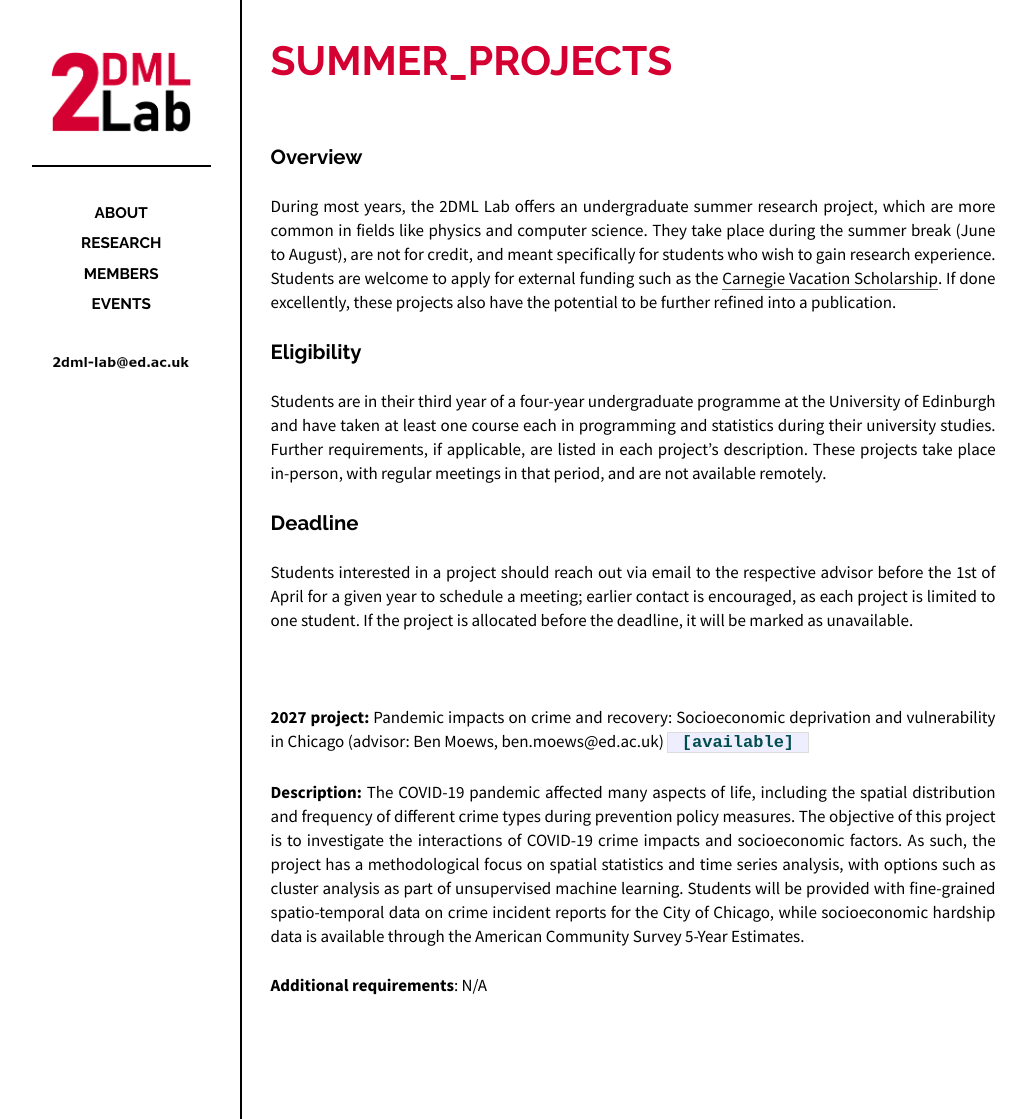
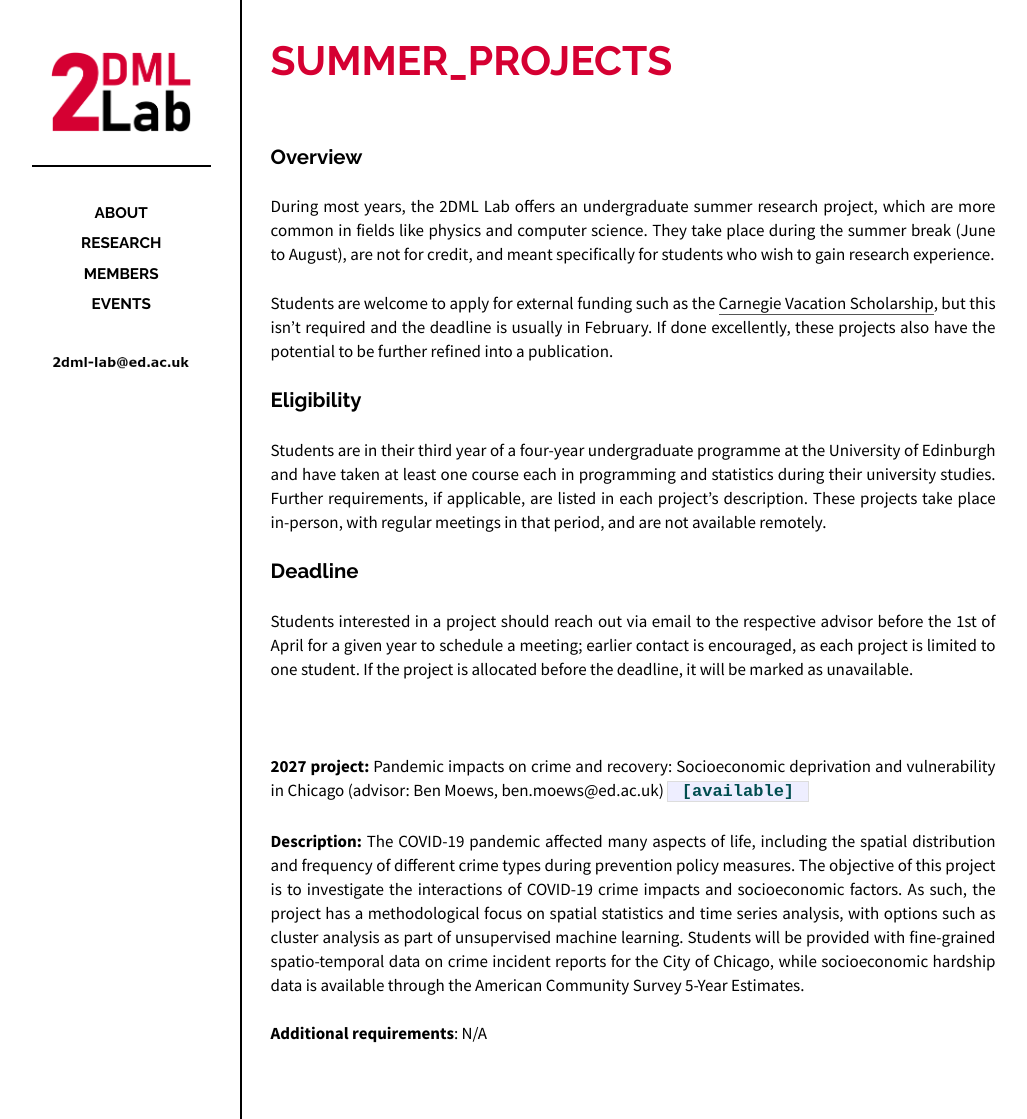
Before and after one commit to 2dml-lab/2dml-lab.github.io, a Jekyll site: the page built from _posts/2024-01-31-summer_projects.md, in a window 1280 px wide. Shown: the whole page, without its empty margins (118-1145 px from the left). Built offline with Jekyll 4.4.1, drawn with Linux system fonts in a browser that asks for light colours; our own code applies the rules of GitHub Pages for plain Markdown files.

Commit message:
Update 2024-01-31-summer_projects.md

```diff
--- a/_posts/2024-01-31-summer_projects.md
+++ b/_posts/2024-01-31-summer_projects.md
@@ -12,7 +12,9 @@
 
 ## Overview
 
-During most years, the 2DML Lab offers an undergraduate summer research project, which are more common in fields like physics and computer science. They take place during the summer break (June to August), are not for credit, and meant specifically for students who wish to gain research experience. Students are welcome to apply for external funding such as the [Carnegie Vacation Scholarship](https://carnegie-trust.org/award-schemes/vacation-scholarships). If done excellently, these projects also have the potential to be further refined into a publication.
+During most years, the 2DML Lab offers an undergraduate summer research project, which are more common in fields like physics and computer science. They take place during the summer break (June to August), are not for credit, and meant specifically for students who wish to gain research experience.
+
+Students are welcome to apply for external funding such as the [Carnegie Vacation Scholarship](https://carnegie-trust.org/award-schemes/vacation-scholarships), but this isn't required and the deadline is usually in February. If done excellently, these projects also have the potential to be further refined into a publication.
 
 ## Eligibility
 
```
